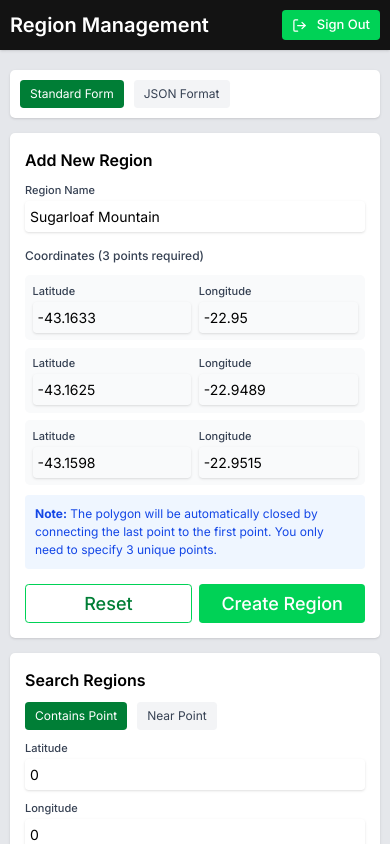
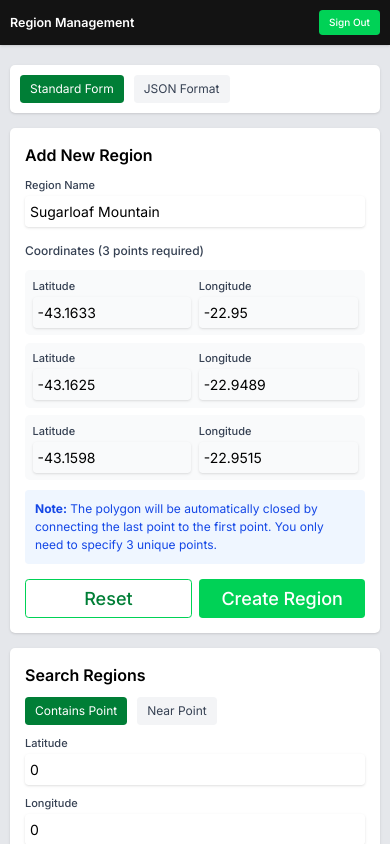
Before and after one commit to caetanojpo/polymaps, a Next.js app in the folder front/: page /dashboard in a window 390 px wide. Shown: the top 844 px of the page. Built offline with nearby package versions, Linux system fonts and the light colour scheme.

Commit message:
fix(front): navbar responsivity

```diff
--- a/front/src/components/molecules/Navigation/Navigation.tsx
+++ b/front/src/components/molecules/Navigation/Navigation.tsx
@@ -14,12 +14,12 @@ export function Navigation() {
     return (
         <nav className="bg-dark shadow-sm text-white w-screen ">
             <div className="max-w-7xl h-full mx-auto px-4 sm:px-6 lg:px-8 py-4 flex justify-between items-center">
-                <h1 className="text-[2rem] font-semibold ">Region Management</h1>
+                <h1 className="text-xl xl:text-[2rem] font-semibold ">Region Management</h1>
                 <div className="flex items-center space-x-4">
-                    <span className="text-[1.2rem] text-white mr-6">{user?.email}</span>
-                    <Button variant="primary" className='text-white !text-[1.3rem]' onClick={handleSignOut}>
+                    <span className="text-sm xl:text-[1.2rem] text-white mr-6">{user?.email}</span>
+                    <Button variant="primary" className='text-white text-[1rem] xl:!text-[1.3rem]' onClick={handleSignOut}>
                         <>
-                            <LogOut className="w-6 h-6 mr-4"/>
+                            <LogOut className="hidden xl:flex w-6 h-6 mr-4"/>
                             Sign Out
                         </>
                     </Button>
```
